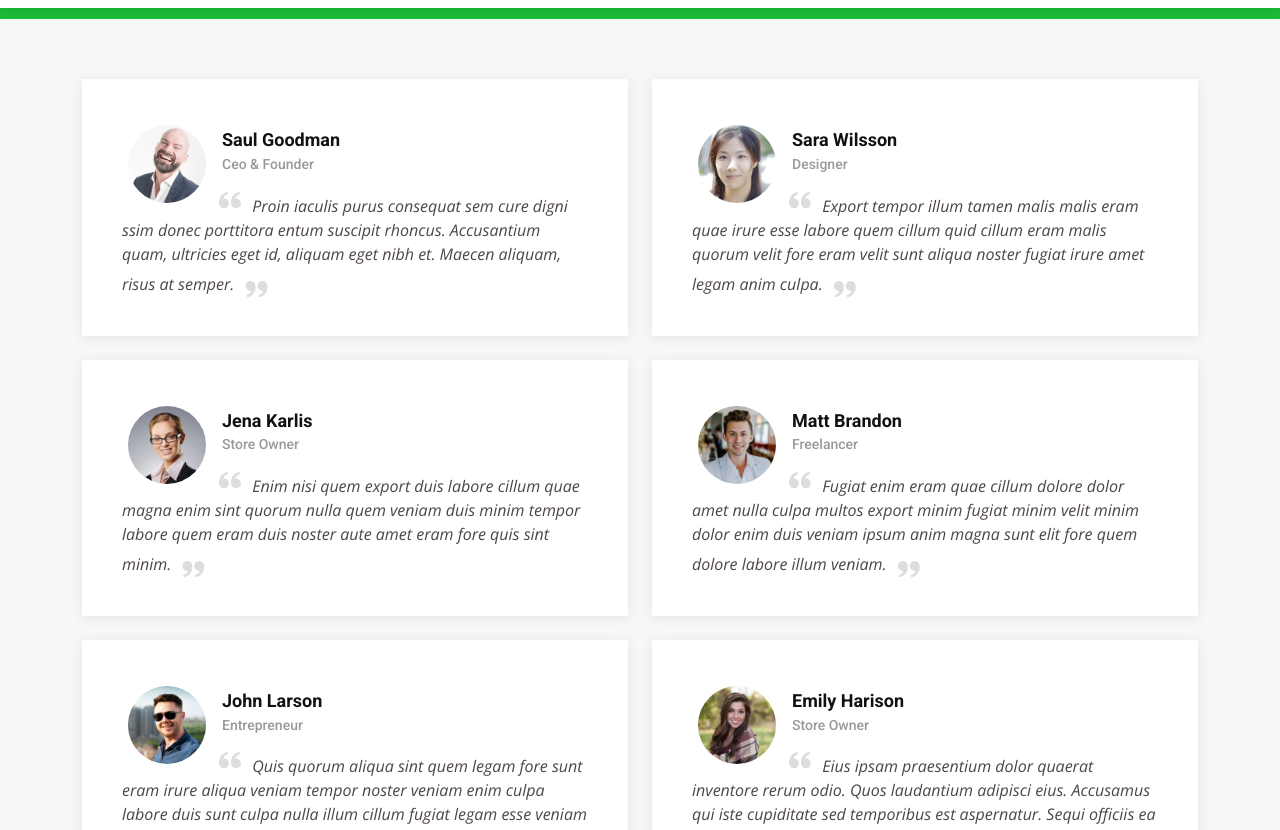
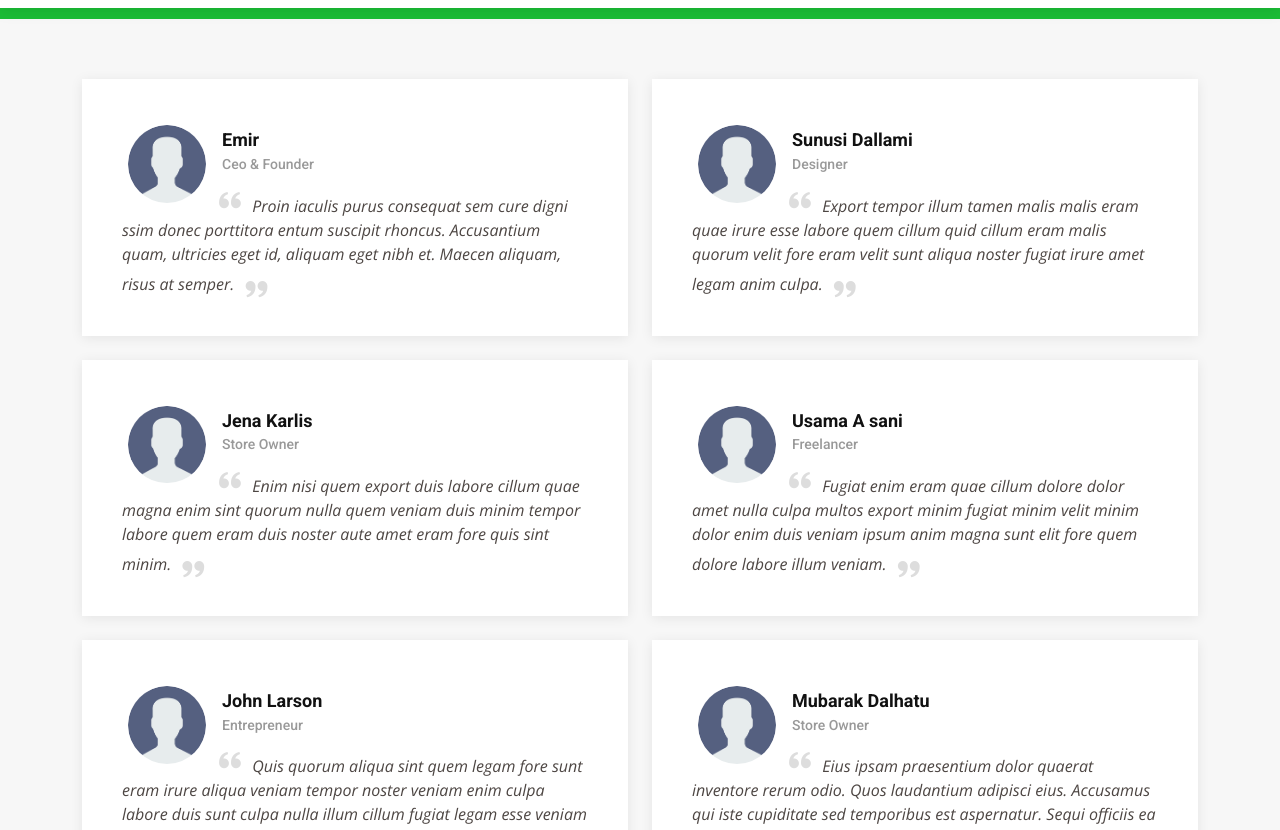
Before and after one commit to LISFN1/LISFN1.github.io, a plain HTML site: page testimonials.html in a window 1280 px wide. Shown: the part 122-952 px from the top of the page. Drawn offline with nearby package versions, Linux system fonts and the light colour scheme.

Commit message:
change in testimonial page

```diff
--- a/assets/css/style.css
+++ b/assets/css/style.css
@@ -62,7 +62,7 @@ h6 {
 /*--------------------------------------------------------------
 # Submit button
 --------------------------------------------------------------*/
-#submit{
+.submit{
   margin-top: 20px;
   background-color: lightgreen;
   color: #fff;
--- a/testimonials.html
+++ b/testimonials.html
@@ -104,8 +104,8 @@
 
           <div class="col-lg-6" data-aos="fade-up">
             <div class="testimonial-item">
-              <img src="assets/img/testimonials/testimonials-1.jpg" class="testimonial-img" alt="">
-              <h3>Saul Goodman</h3>
+              <img src="img/userf.png" class="testimonial-img" alt="">
+              <h3>Emir</h3>
               <h4>Ceo &amp; Founder</h4>
               <p>
                 <i class="bx bxs-quote-alt-left quote-icon-left"></i>
@@ -117,8 +117,8 @@
 
           <div class="col-lg-6" data-aos="fade-up" data-aos-delay="100">
             <div class="testimonial-item mt-4 mt-lg-0">
-              <img src="assets/img/testimonials/testimonials-2.jpg" class="testimonial-img" alt="">
-              <h3>Sara Wilsson</h3>
+         <img src="img/userf.png" class="testimonial-img" alt="">
+              <h3>Sunusi Dallami</h3>
               <h4>Designer</h4>
               <p>
                 <i class="bx bxs-quote-alt-left quote-icon-left"></i>
@@ -130,7 +130,7 @@
 
           <div class="col-lg-6" data-aos="fade-up" data-aos-delay="200">
             <div class="testimonial-item mt-4">
-              <img src="assets/img/testimonials/testimonials-3.jpg" class="testimonial-img" alt="">
+             <img src="img/userf.png" class="testimonial-img" alt="">
               <h3>Jena Karlis</h3>
               <h4>Store Owner</h4>
               <p>
@@ -143,8 +143,8 @@
 
           <div class="col-lg-6" data-aos="fade-up" data-aos-delay="300">
             <div class="testimonial-item mt-4">
-              <img src="assets/img/testimonials/testimonials-4.jpg" class="testimonial-img" alt="">
-              <h3>Matt Brandon</h3>
+              <img src="img/userf.png" class="testimonial-img" alt="">
+              <h3>Usama A sani</h3>
               <h4>Freelancer</h4>
               <p>
                 <i class="bx bxs-quote-alt-left quote-icon-left"></i>
@@ -156,7 +156,7 @@
 
           <div class="col-lg-6" data-aos="fade-up" data-aos-delay="400">
             <div class="testimonial-item mt-4">
-              <img src="assets/img/testimonials/testimonials-5.jpg" class="testimonial-img" alt="">
+         <img src="img/userf.png" class="testimonial-img" alt="">
               <h3>John Larson</h3>
               <h4>Entrepreneur</h4>
               <p>
@@ -169,8 +169,8 @@
 
           <div class="col-lg-6" data-aos="fade-up" data-aos-delay="500">
             <div class="testimonial-item mt-4">
-              <img src="assets/img/testimonials/testimonials-6.jpg" class="testimonial-img" alt="">
-              <h3>Emily Harison</h3>
+             <img src="img/userf.png" class="testimonial-img" alt="">
+              <h3>Mubarak Dalhatu</h3>
               <h4>Store Owner</h4>
               <p>
                 <i class="bx bxs-quote-alt-left quote-icon-left"></i>
```
Also changed, not shown: contact.html (+1 -1 lines).
